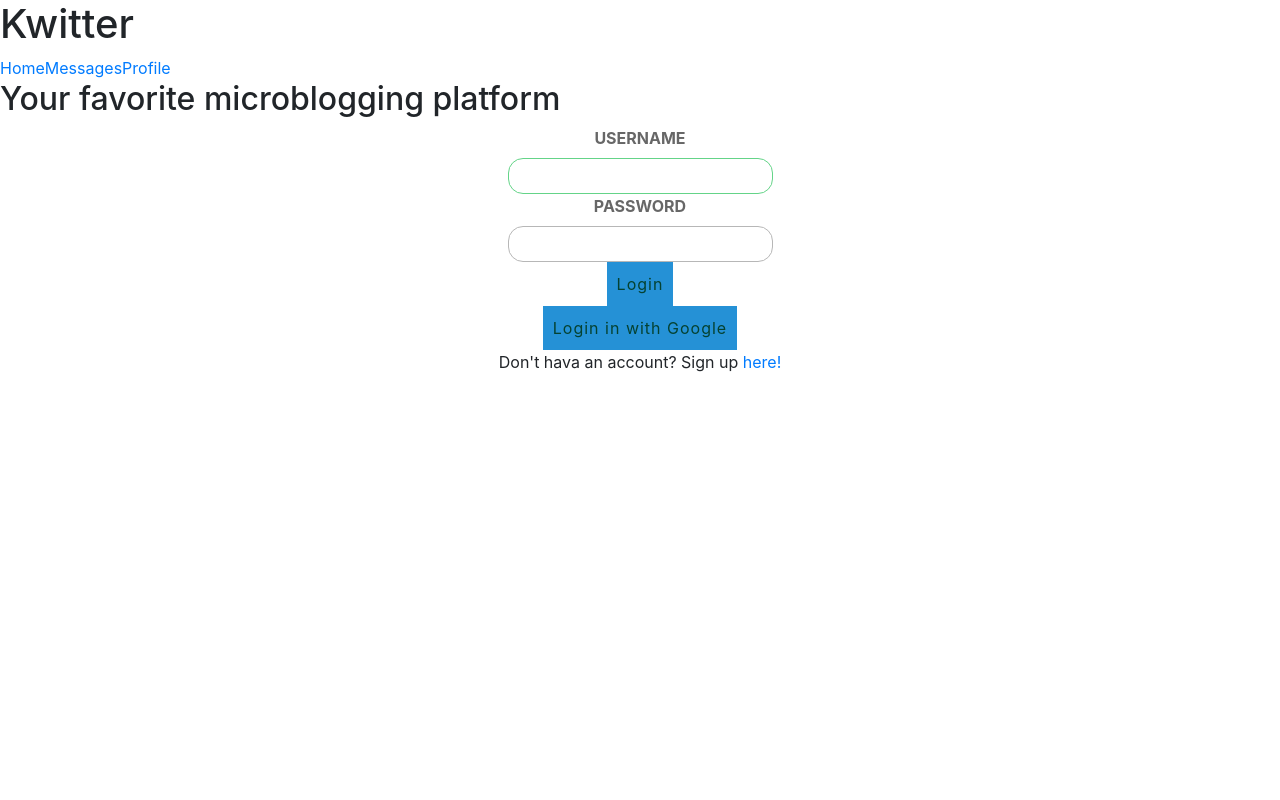
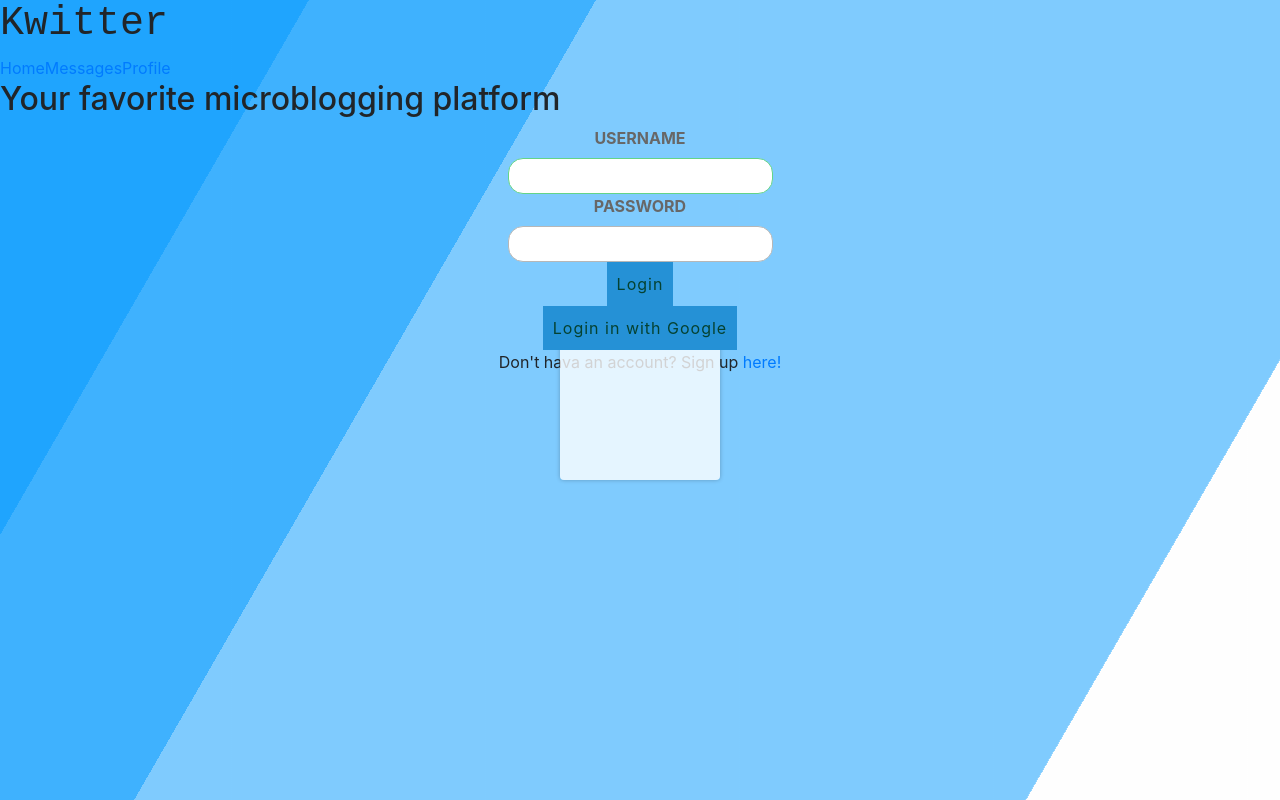
Before and after one commit to kenzie-se-q2/kwitter-zaska-afk, a React (Create React App) app: page / in a window 1280 px wide. Built offline with nearby package versions, Linux system fonts and the light colour scheme.

Commit message:
made changes to background

```diff
--- a/public/index.html
+++ b/public/index.html
@@ -15,6 +15,13 @@
       user's mobile device or desktop. See https://developers.google.com/web/fundamentals/web-app-manifest/
     -->
     <link rel="manifest" href="%PUBLIC_URL%/manifest.json" />
+
+    <div class="bg"></div>
+<div class="bg bg2"></div>
+<div class="bg bg3"></div>
+<div class="content">
+
+</div>
     <!--
       Notice the use of %PUBLIC_URL% in the tags above.
       It will be replaced with the URL of the `public` folder during the build.
--- a/src/assets/index.css
+++ b/src/assets/index.css
@@ -12,6 +12,61 @@ code {
     monospace;
 }
 
+html {
+  height:100%;
+}
+
+body {
+  margin:0;
+}
+
+.bg {
+  animation:slide 3s ease-in-out infinite alternate;
+  background-image: linear-gradient(-60deg, rgb(255, 255, 255) 50%, #09f 50%);
+  bottom:0;
+  left:-50%;
+  opacity:.5;
+  position:fixed;
+  right:-50%;
+  top:0;
+  z-index:-1;
+}
+
+.bg2 {
+  animation-direction:alternate-reverse;
+  animation-duration:4s;
+}
+
+.bg3 {
+  animation-duration:5s;
+}
+
+.content {
+  background-color:rgba(255,255,255,.8);
+  border-radius:.25em;
+  box-shadow:0 0 .25em rgba(0,0,0,.25);
+  box-sizing:border-box;
+  left:50%;
+  padding:10vmin;
+  position:fixed;
+  text-align:center;
+  top:50%;
+  transform:translate(-50%, -50%);
+}
+
+h1 {
+  font-family:monospace;
+}
+
+@keyframes slide {
+  0% {
+    transform:translateX(-25%);
+  }
+  100% {
+    transform:translateX(25%);
+  }
+}
+
 /* Profile Css below  */
 
 .profilebody {
@@ -19,7 +74,7 @@ code {
   color: #054231;
   display: flex;
   justify-content: center;
-  background: #49afa8;
+  background: #09f;
   background-image: url("https://i1.wp.com/www.csscodelab.com/wp-content/uploads/2019/11/animated-html-css-ripples-background-example.png?fit=966%2C634&ssl=1");
   background-repeat: no-repeat, no-repeat;
   background-position: 200% -40%;
```
